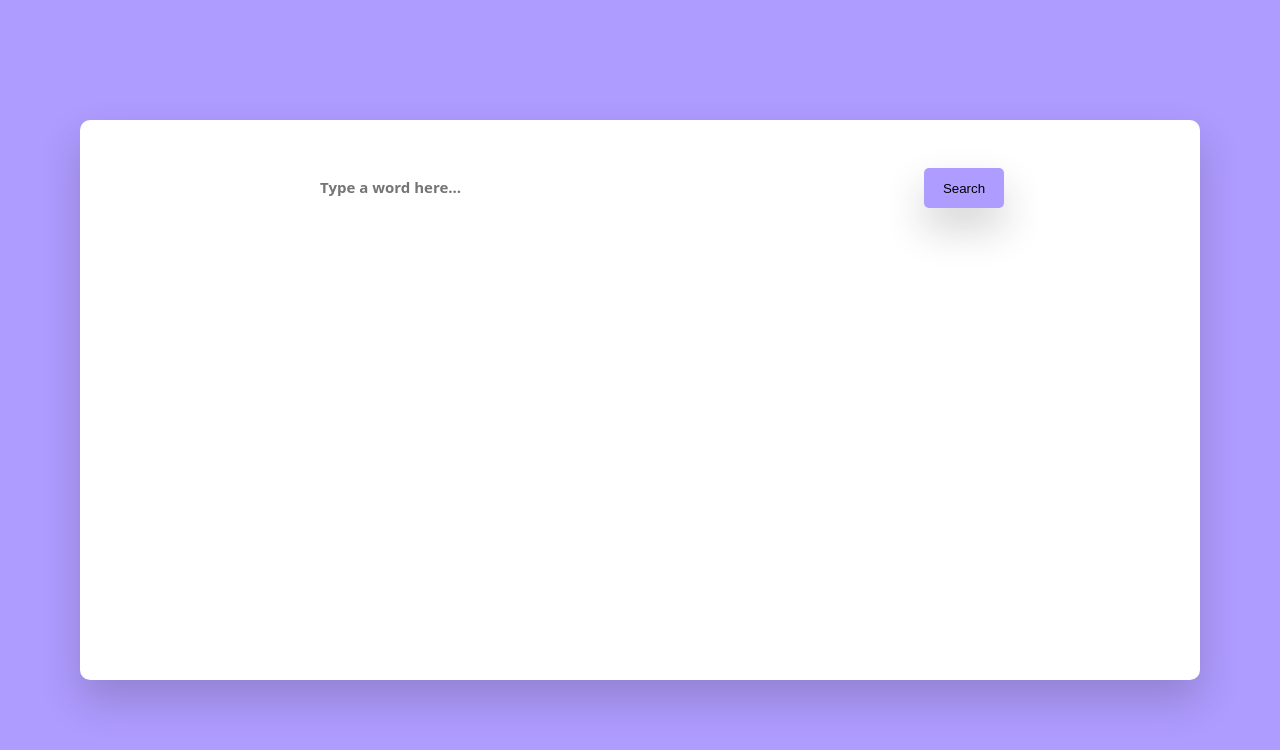
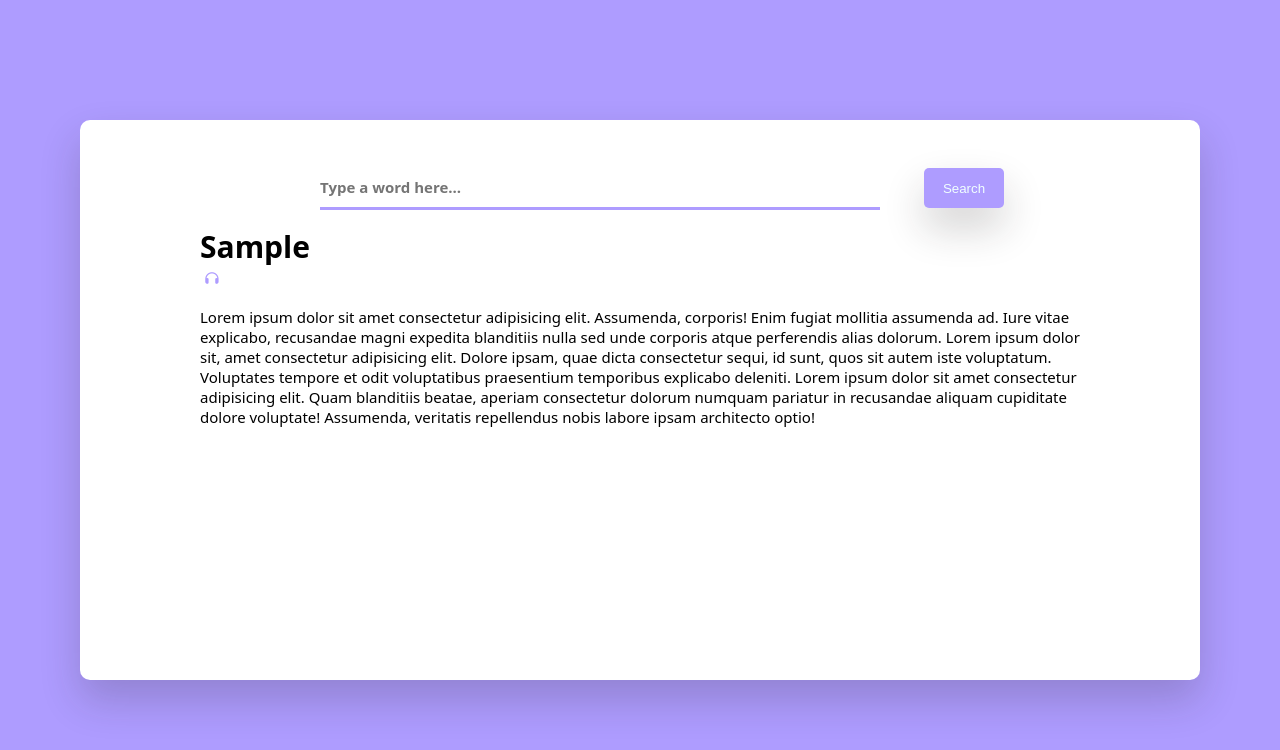
Before and after one commit to YoussefEldoksh/Franklin-s-Main-Dictionary, a plain HTML site: page index.html in a window 1280 px wide. Drawn offline with Linux system fonts and the light colour scheme.

Commit message:
added to the GUI

```diff
--- a/index.html
+++ b/index.html
@@ -4,6 +4,7 @@
 <head>
     <meta charset='utf-8'>
     <meta http-equiv='X-UA-Compatible' content='IE=edge'>
+    <link rel="stylesheet" href="https://cdnjs.cloudflare.com/ajax/libs/font-awesome/6.7.2/css/all.min.css">
     <title>Franklin's Main</title>
     <meta name='viewport' content='width=device-width, initial-scale=1'>
     <link rel='stylesheet' type='text/css' media='screen' href='style.css'>
@@ -17,6 +18,21 @@
             <input type="button" value="Search" name="Search" class="search-button">
 
         </div>
+
+        <div class="definition">
+            <h3 class="heading">Sample</h3>
+            <button class="audio-button"><i class="fa-solid fa-headphones"></i></button>
+            <p class="result"> Lorem ipsum dolor sit amet consectetur adipisicing elit. Assumenda, corporis! Enim fugiat
+                mollitia
+                assumenda ad. Iure vitae explicabo, recusandae magni expedita blanditiis nulla sed unde corporis atque
+                perferendis alias dolorum. Lorem ipsum dolor sit, amet consectetur adipisicing elit. Dolore ipsam, quae
+                dicta consectetur sequi, id sunt, quos sit autem iste voluptatum. Voluptates tempore et odit
+                voluptatibus praesentium temporibus explicabo deleniti. Lorem ipsum dolor sit amet consectetur
+                adipisicing elit. Quam blanditiis beatae, aperiam consectetur dolorum numquam pariatur in recusandae
+                aliquam cupiditate dolore voluptate! Assumenda, veritatis repellendus nobis labore ipsam architecto
+                optio!</p>
+
+        </div>
     </div>
 
 </body>
--- a/style.css
+++ b/style.css
@@ -33,14 +33,13 @@ body {
     box-shadow: 0 4px 8 px rgba(33, 32, 32, 0.2);
     border: none;
     outline: none;
-    border-bottom: 3px solid transparent;
-    transition: border-bottom 0.4s ease;
+    border-bottom: 3px solid #ae9cff;
+    transition: transform 0.8s ease;
 
 }
 
 .container .text_container .search-bar:focus {
-    border-bottom: 3px solid #ae9cff;
-
+    transform: scale(1.05);
 }
 
 
@@ -50,6 +49,7 @@ body {
     background-color: #ae9cff;
     border-radius: 5px;
     box-shadow: 0 20px 40px rgba(33, 32, 32, 0.2);
+    color: azure;
     border: none;
     outline: none;
     cursor: pointer;
@@ -66,3 +66,36 @@ body {
     font-size: 15px;
 
 }
+
+.container .definition .heading {
+    font-family: system-ui, -apple-system, BlinkMacSystemFont, 'Segoe UI', Roboto, Oxygen, Ubuntu, Cantarell, 'Open Sans', 'Helvetica Neue', sans-serif;
+    font-weight: bold;
+    font-size: 30px;
+    margin-left: 15vmin;
+    margin-top: 2vmin;
+}
+
+.container .definition .audio-button {
+    width: 3vmin;
+    height: 3vmin;
+    margin-left: 15vmin;
+    color: #ae9cff;
+    background-color: rgb(255, 255, 255);
+    border: none;
+    outline: none;
+    cursor: pointer;
+
+}
+
+.container .definition .audio-button:hover {
+    transform: scale(1.02);
+    transition: transform 0.5s ease;
+}
+
+.container .definition .result {
+    margin: auto;
+    padding: 2vmin 15vmin;
+    font-family: system-ui, -apple-system, BlinkMacSystemFont, 'Segoe UI', Roboto, Oxygen, Ubuntu, Cantarell, 'Open Sans', 'Helvetica Neue', sans-serif;
+    font-size: 15px;
+
+}
```
